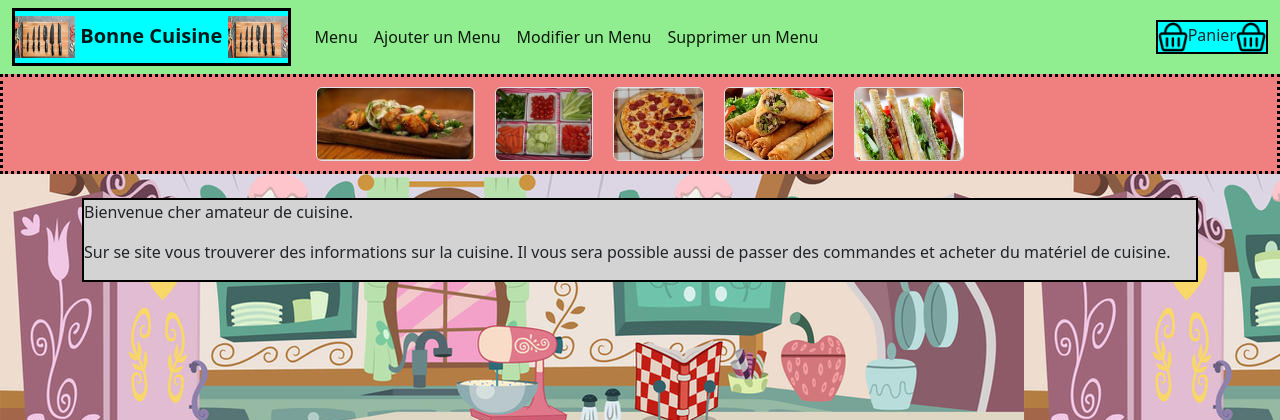
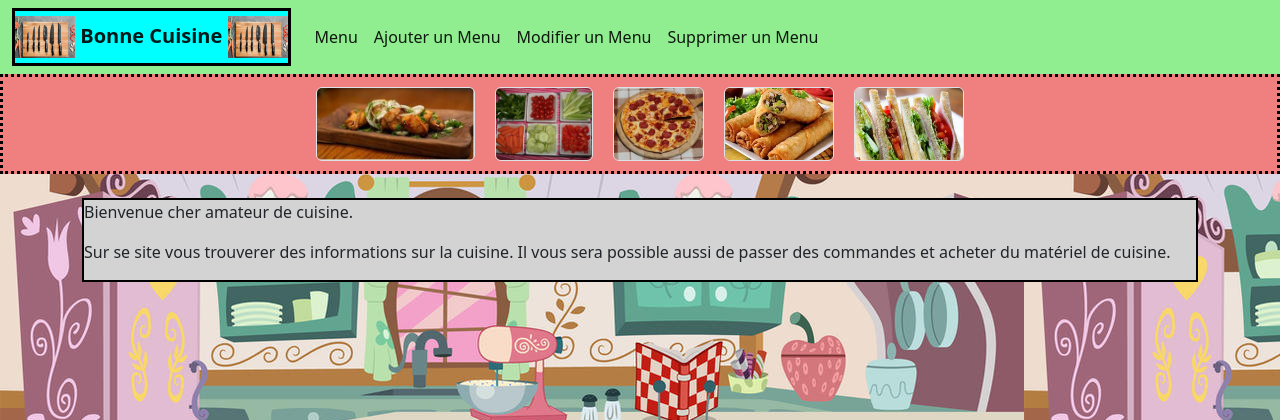
Before and after one commit to xghostrider444x/BonneCuisine, a PHP site: page /index.php in a window 1280 px wide. Shown: the top 420 px of the page. Run offline with PHP 8.4, Linux system fonts and the light colour scheme; the visitor is signed in with stand-in values (Sample User, id 1).

Commit message:
Retirer le boutton panier puisque inutile a l'administrateur du site.

```diff
--- a/Include/headAdmin.inc.php
+++ b/Include/headAdmin.inc.php
@@ -34,13 +34,7 @@
         <a class="nav-link active" href="ajouterMenu.php">Ajouter un Menu </a>
         <a class="nav-link active" href="modifierMenu.php">Modifier un Menu</a>
         <a class="nav-link active" href="supprimerMenu.php">Supprimer un Menu</a>
-
       </div>
-
-    </div>
-
-    <div class="d-flex panierIcon">
-      <a class="nav-link" href="panier.php"><img src="images/panierIcon.png" style="width:30px;">Panier<img src="images/panierIcon.png" style="width:30px;"></a>
     </div>
   </div>
 </nav>
```
